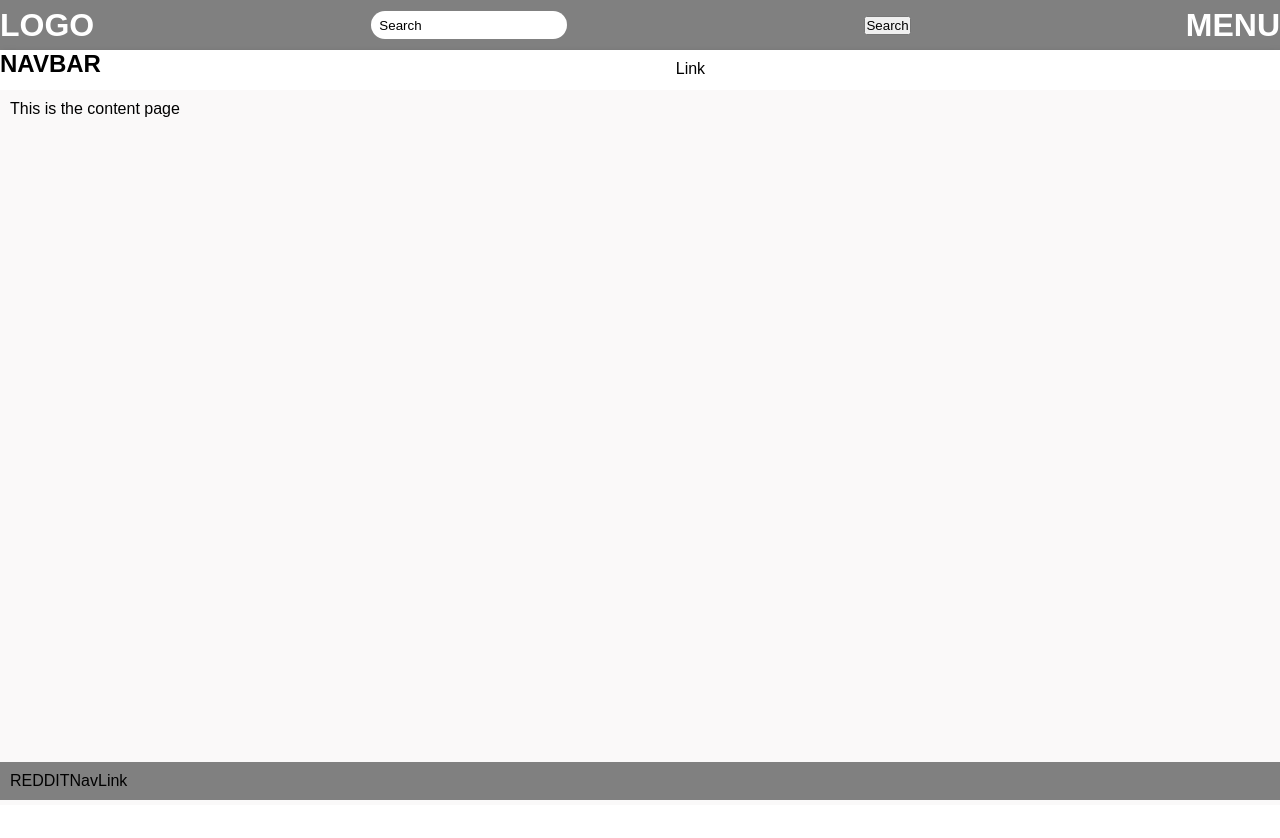
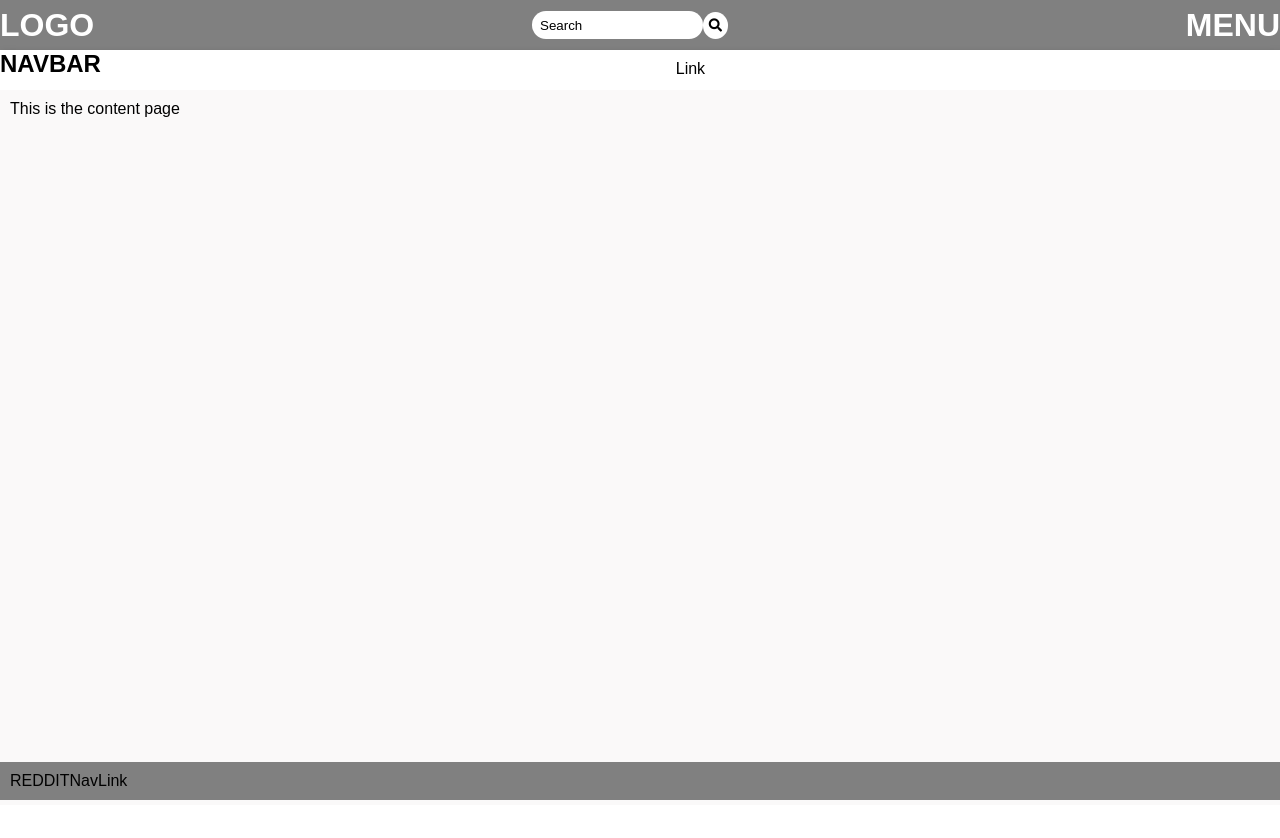
Before and after one commit to wingsown/reddit-mini, a React (Create React App) app: page / in a window 1280 px wide. Shown: the top 838 px of the page. Built offline with nearby package versions, Linux system fonts and the light colour scheme.

Commit message:
fix search bar

```diff
--- a/public/index.html
+++ b/public/index.html
@@ -24,6 +24,10 @@
       work correctly both with client-side routing and a non-root public URL.
       Learn how to configure a non-root public URL by running `npm run build`.
     -->
+    <link
+        rel="stylesheet"
+        href="https://cdnjs.cloudflare.com/ajax/libs/font-awesome/5.15.3/css/all.min.css"
+    />
     <title>React App</title>
   </head>
   <body>
--- a/src/components/Header/Header.js
+++ b/src/components/Header/Header.js
@@ -25,10 +25,12 @@ const Header = ({navVisible, setNavVisible}) => {
                     placeholder="Search..."
                     value="Search"
                     className={headerCSS.searchInput}/>
+
+                <button type="submit" data-testid="submit-button" id={headerCSS.searchIcon}>
+                    <i className="fas fa-search search-icon" ></i>
+                </button>
             </form>
-            <button type="submit" data-testid="submit-button">
-                <p>Search</p>
-            </button>
+
 
 
             <h1>MENU</h1>
--- a/src/components/Header/header.module.css
+++ b/src/components/Header/header.module.css
@@ -32,3 +32,11 @@
     padding: 8px;
     border-radius: 20px;
 }
+
+#searchIcon {
+    padding: 6px;
+    border-radius: 100%;
+    border: none;
+    background-color: white;
+    cursor: pointer;
+}
```
